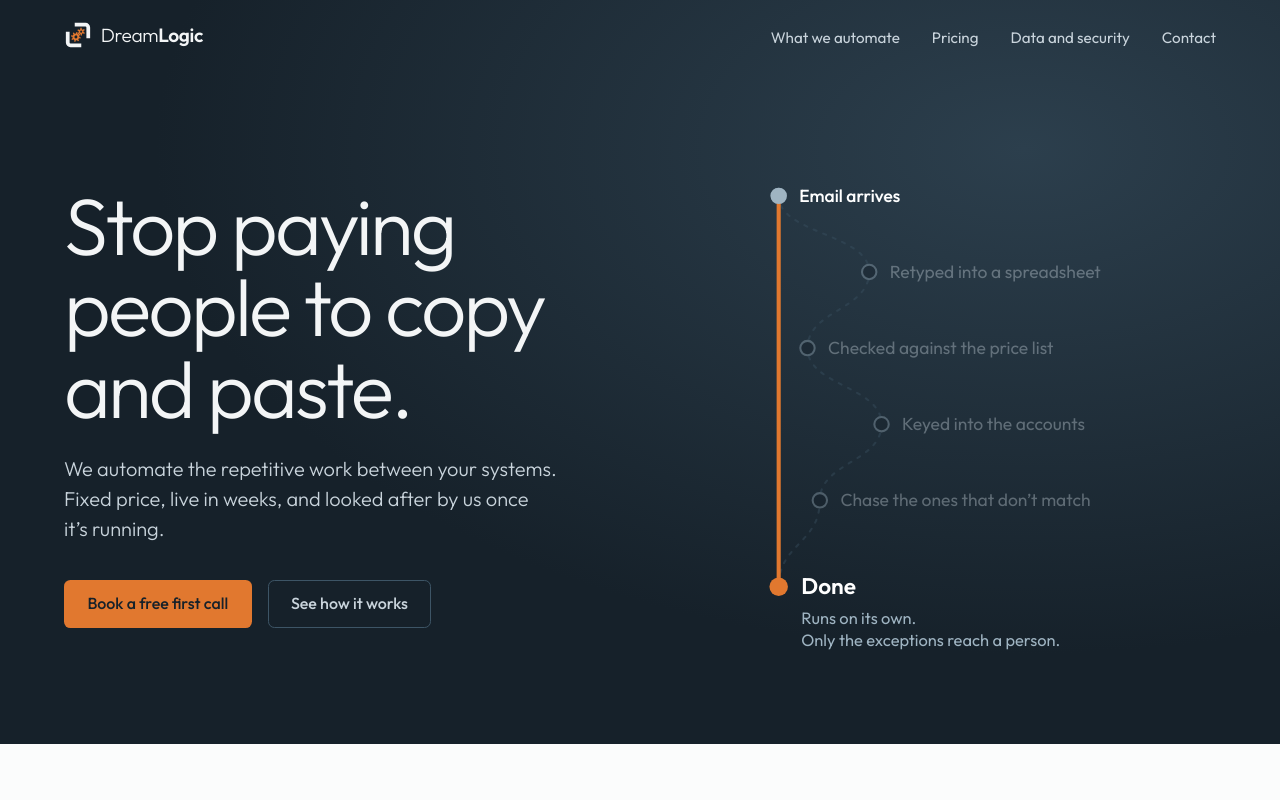
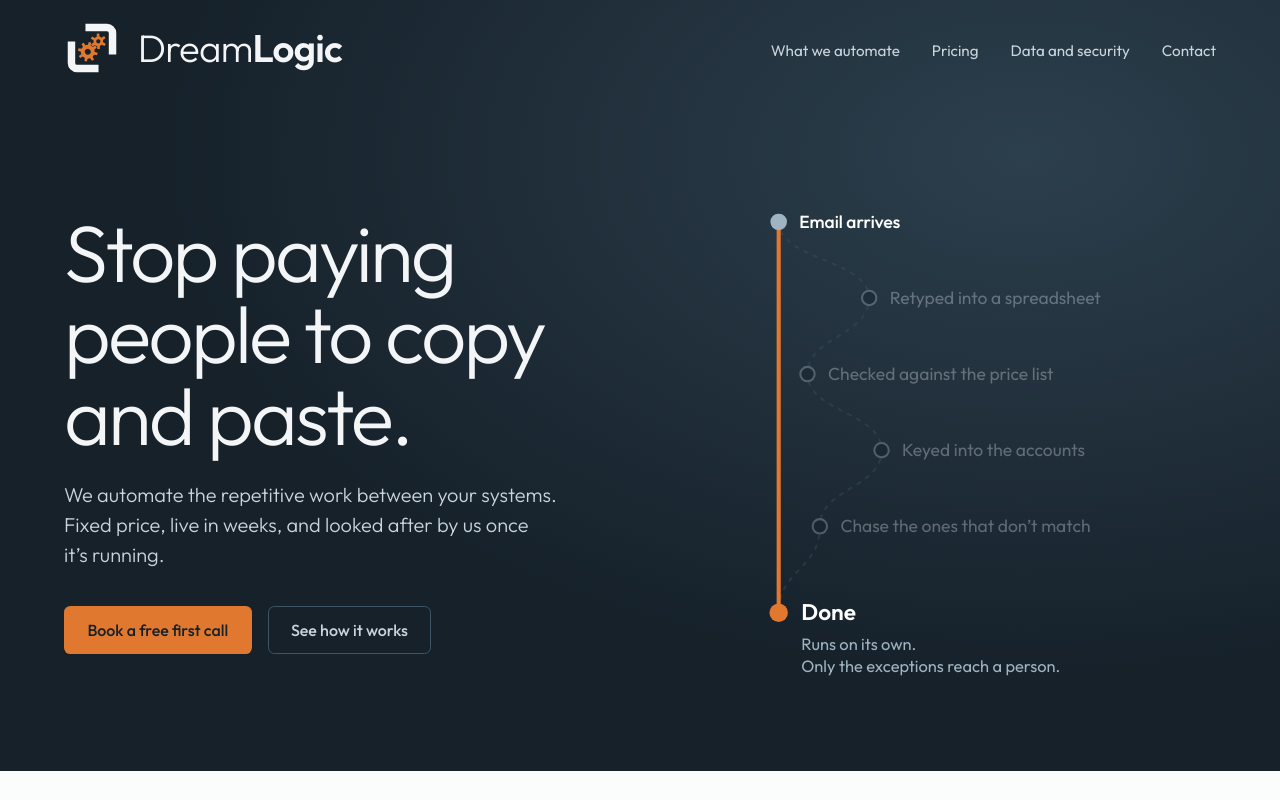
Before and after one commit to dreamlogicnz/site, an Astro site: page / in a window 1280 px wide. Shown: the top 800 px of the page. Built offline with nearby package versions, Linux system fonts and the light colour scheme; Astro itself is replaced by a stand-in of ours.

Commit message:
Animate the header logo through four automation marks

```diff
--- a/src/components/Logo.astro
+++ b/src/components/Logo.astro
@@ -1,8 +1,11 @@
 ---
 // animated: the mark cycles through four versions (knot, cogs, loop, workflow). Without JavaScript,
 // or with reduced motion on, it stays as the knot.
-interface Props { size?: number; animated?: boolean }
-const { size = 28, animated = false } = Astro.props;
+// size: the mark in px. wordRem: the wordmark's font size in rem. The mark and gap are set in em,
+// so the whole logo shrinks together on narrow screens.
+interface Props { size?: number; wordRem?: number; animated?: boolean }
+const { size = 28, wordRem = 1.2, animated = false } = Astro.props;
+const markEm = size / (wordRem * 16);
 
 // A gear outline centred on (0,0): n teeth between root radius rr and tip radius rt, with a hole.
 function cogPath(n: number, rr: number, rt: number, phase: number, hole: number) {
@@ -20,7 +23,7 @@ function cogPath(n: number, rr: number, rt: number, phase: number, hole: number)
 }
 const inset = 'translate(60 60) scale(0.9) translate(-60 -60)';
 ---
-<span class="logo">
+<span class="logo" style={`--logo-word:${wordRem}rem;--logo-mark:${markEm}em`}>
   <svg width={size} height={size} viewBox="0 0 120 120" aria-hidden="true" focusable="false" data-logo-anim={animated ? '' : undefined}>
     <path d="M46 16H92a12 12 0 0 1 12 12V74" fill="none" stroke="currentColor" stroke-width="16" />
     <path d="M16 46V92a12 12 0 0 0 12 12H74" fill="none" stroke="currentColor" stroke-width="16" />
@@ -65,8 +68,9 @@ const inset = 'translate(60 60) scale(0.9) translate(-60 -60)';
 </span>
 
 <style>
-  .logo { display: inline-flex; align-items: center; gap: 0.55rem; color: inherit; }
-  .word { font-size: 1.2rem; font-weight: 300; letter-spacing: -0.02em; }
+  .logo { display: inline-flex; align-items: center; gap: 0.46em; color: inherit; font-size: min(var(--logo-word), 9.5vw); }
+  .logo svg { width: var(--logo-mark); height: var(--logo-mark); flex: none; }
+  .word { font-size: 1em; font-weight: 300; letter-spacing: -0.02em; line-height: 1; }
   .word b { font-weight: 600; }
 </style>
 
--- a/src/pages/404.astro
+++ b/src/pages/404.astro
@@ -6,7 +6,7 @@ import { site } from '../data/site';
 <Base title={`Page not found | ${site.name}`}>
   <main id="main" class="nf">
     <div class="wrap">
-      <a href="/" aria-label={`${site.name} home`}><Logo animated /></a>
+      <a href="/" aria-label={`${site.name} home`}><Logo animated size={56} wordRem={2.4} /></a>
       <h1>That page doesn’t exist.</h1>
       <p>The link may be out of date. The home page has everything we do and how to reach us.</p>
       <a class="btn btn-primary" href="/">Go to the home page</a>
--- a/src/pages/index.astro
+++ b/src/pages/index.astro
@@ -12,7 +12,7 @@ const year = new Date().getFullYear();
 <Base>
   <header class="hero">
     <nav class="wrap topbar" aria-label="Main">
-      <a href="#main" class="home" aria-label={`${site.name} home`}><Logo animated /></a>
+      <a href="#main" class="home" aria-label={`${site.name} home`}><Logo animated size={56} wordRem={2.4} /></a>
       <ul>
         {nav.map((item) => <li><a href={item.href}>{item.label}</a></li>)}
       </ul>
@@ -163,7 +163,7 @@ const year = new Date().getFullYear();
     color: #f3f5f6;
     padding-bottom: clamp(3rem, 8vw, 6rem);
   }
-  .topbar { display: flex; justify-content: space-between; align-items: center; gap: 1rem; padding-block: 1.25rem; }
+  .topbar { display: flex; flex-wrap: wrap; justify-content: space-between; align-items: center; gap: 0.5rem 1rem; padding-block: 1.25rem; }
   .home { text-decoration: none; }
   .topbar ul { display: flex; gap: clamp(1rem, 3vw, 2rem); margin: 0; padding: 0; list-style: none; font-size: 0.95rem; }
   .topbar ul a { color: var(--mist); text-decoration: none; }
--- a/src/pages/privacy.astro
+++ b/src/pages/privacy.astro
@@ -7,7 +7,7 @@ const year = new Date().getFullYear();
 <Base title={`${privacy.title} | ${site.name}`} description={`How ${site.name} handles personal information.`}>
   <header class="ph">
     <div class="wrap">
-      <a href="/" class="home" aria-label={`${site.name} home`}><Logo animated /></a>
+      <a href="/" class="home" aria-label={`${site.name} home`}><Logo animated size={56} wordRem={2.4} /></a>
     </div>
   </header>
   <main id="main" class="pp">
```
